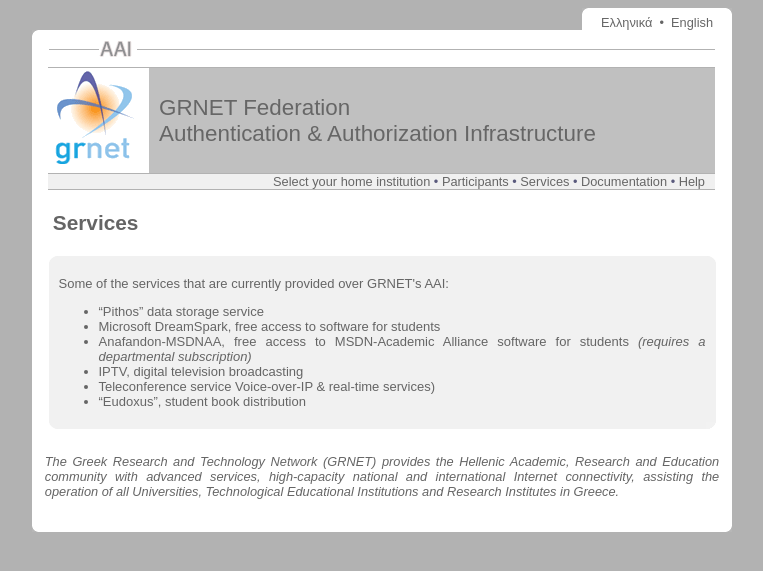
After one commit to hpcugent/django-wayf, a Django app: template templates/en-us/services.html in a window 1280 px wide. The commit adds this page. Shown: the top 571 px of the page, without its empty margins (258-1021 px from the left). Run offline with Django 3.2, Linux system fonts and the light colour scheme; the template is opened without the code that fills it, so the values that code supplies are empty.

Commit message:
Update services' page text

```diff
--- /dev/null
+++ b/templates/en-us/services.html
@@ -0,0 +1,15 @@
+{% extends "base.html" %}
+{% load i18n %}
+{% block title %}Services{% endblock %}
+{% block header %}Services{% endblock %}
+{% block content %}
+<p>Some of the services that are currently provided over GRNET's AAI:</p>
+<ul>
+<li><a href="http://pithos.grnet.gr/">“Pithos” data storage service</a></li>
+<li><a href="https://www.dreamspark.com/">Microsoft DreamSpark</a>, free access to software for students</li>
+<li><a href="http://anafandon.grnet.gr/">Anafandon-MSDNAA</a>, free access to MSDN-Academic Alliance software for students <em>(requires a departmental subscription)</em></li>
+<li><a href="http://iptv.grnet.gr/">IPTV</a>, digital television broadcasting</li>
+<li><a href="http://rts.grnet.gr/">Teleconference service</a> Voice-over-IP &amp; real-time services)</li>
+<li><a href="http://www.eudoxus.gr/">“Eudoxus”, student book distribution</a></li>
+</ul>
+{% endblock %}
```
Also changed, not shown: templates/el/services.html (+5 -4 lines).
